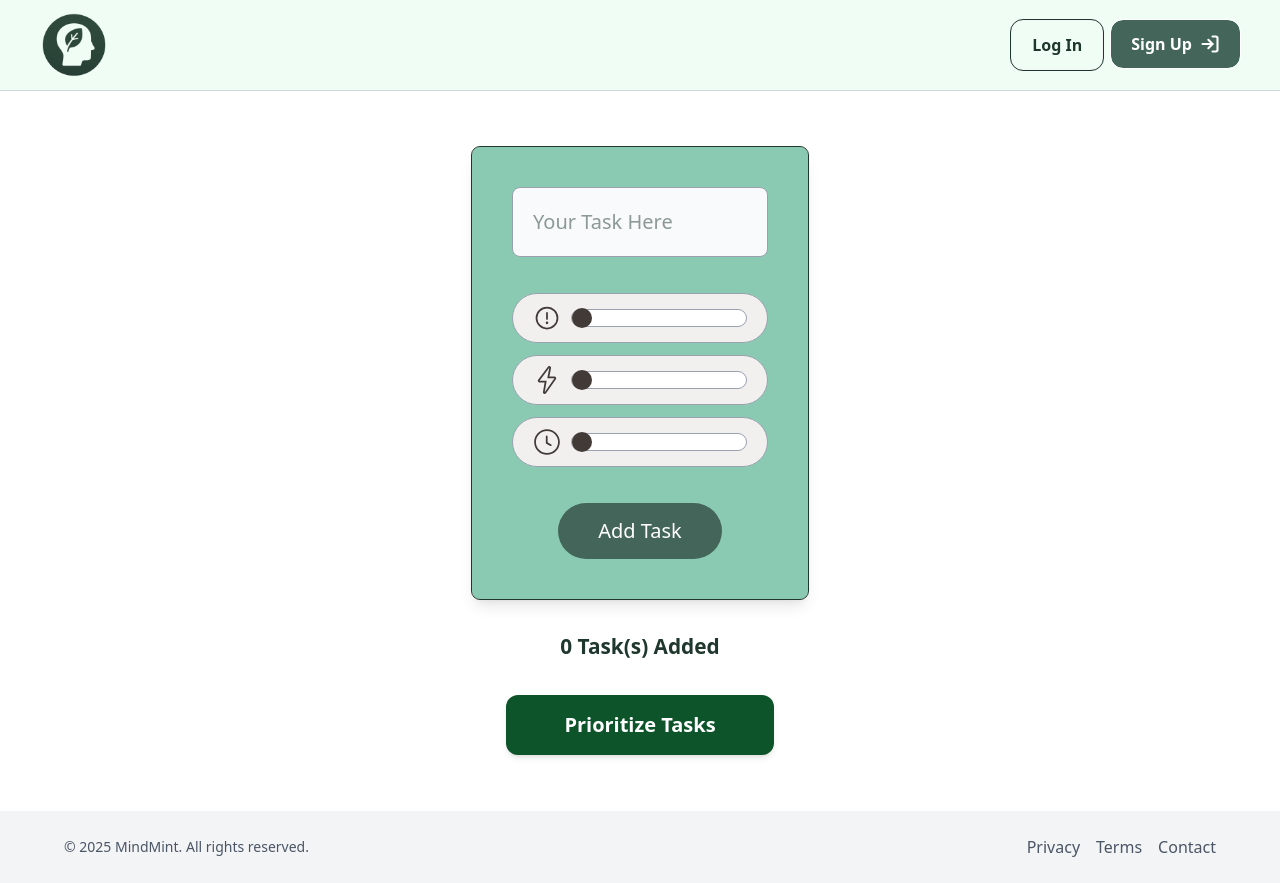
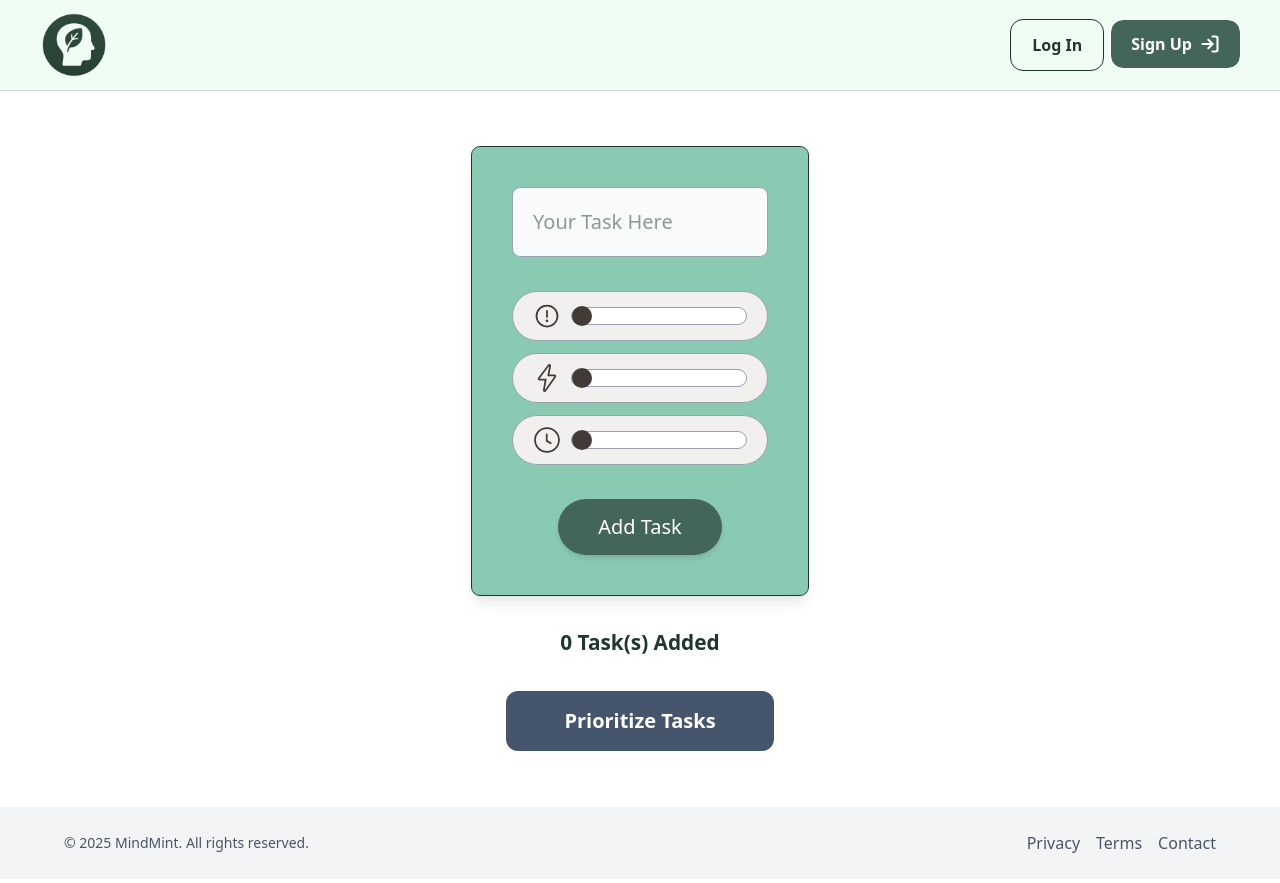
Before and after one commit to nazeeha-kb/CS50x-final-project, a React (Vite) app in the folder client/: page /dashboard in a window 1280 px wide. Built offline with nearby package versions, Linux system fonts and the light colour scheme.

Commit message:
Add validation for taskName input

```diff
--- a/client/src/pages/Dashboard/Card.jsx
+++ b/client/src/pages/Dashboard/Card.jsx
@@ -19,6 +19,7 @@ const Card = ({ onTaskNumChange }) => {
     time: 10,
     energy: 10,
   });
+  const [errorMessage, setErrorMessage] = useState("");
 
   // Creating New Task
   const handleSubmit = async (event) => {
@@ -26,6 +27,7 @@ const Card = ({ onTaskNumChange }) => {
     event.preventDefault();
     try {
       // if not initialized axios then -> axios.post("full url")
+
       const new_task = await api.post("/tasks", inputTask);
 
       // resetting form after submission
@@ -36,24 +38,44 @@ const Card = ({ onTaskNumChange }) => {
         energy: 10,
       });
 
+      // setting error message as empty
+      setErrorMessage("");
+
       console.log(new_task);
-      alert("Task added Successfully!");
+      console.log("Task added Successfully!");
 
       //Fetching tasks again - to get number of tasks
       const res = await api.get("/tasks");
       // this updates "dashboard"'s useState TaskNum
       onTaskNumChange(res?.data?.length);
     } catch (err) {
-      console.log(err);
+      // Validation - checking for required fields:
+
+      // getting the specific error
+      const error = err?.response?.data;
+      // status code
+      const status = err?.response?.status;
+
+      // alerting the user
+      if (
+        status == 400 &&
+        error?.field == "taskName" &&
+        error?.code == "REQUIRED"
+      ) {
+        setErrorMessage("Please Enter Task Name");
+      }
     }
   };
 
   return (
     <div className="outline-1 lg:px-10 px-8 py-10 bg-teal-green flex flex-col items-center justify-center w-[clamp(18rem,16.909rem+5.45vw,21rem)] rounded-lg shadow-lg">
       <form
-        className="flex flex-col items-center justify-center w-full gap-9"
+        className={`flex flex-col items-center justify-center w-full ${
+          errorMessage ? "gap-7" : "gap-8.5"
+        } `}
         onSubmit={handleSubmit}
       >
+        <div>
           {/* Add Task field */}
           <input
             type="text"
@@ -64,10 +86,18 @@ const Card = ({ onTaskNumChange }) => {
             className="bg-gray-50 rounded-lg p-5 placeholder:text-[1.1rem] w-full placeholder:lg:text-xl border-[0.6px] border-gray-400 focus:outline-none lg:text-xl"
             autoFocus
             autoComplete="off"
+            required
+            // required
             onChange={(e) =>
               setInputTask({ ...inputTask, taskName: e.target.value })
             }
           />
+          {errorMessage && (
+            <small className="text-red-600 pl-2 text-[0.9rem]">
+              {errorMessage}
+            </small>
+          )}
+        </div>
         {/* Sliders */}
         <div className="flex flex-col gap-3 w-full">
           {/* Urgency slider */}
@@ -118,10 +148,7 @@ const Card = ({ onTaskNumChange }) => {
         </div>
 
         {/* Add task button */}
-        <button
-          // onClick={createTask}
-          className="bg-slate-green hover:bg-slate-green-800 cursor-pointer rounded-full lg:px-10 px-10 py-3.5 lg:text-xl text-white"
-        >
+        <button className="bg-slate-green hover:bg-slate-green-800 cursor-pointer rounded-full lg:px-10 px-10 py-3.5 lg:text-xl text-white shadow-md hover:shadow-lg active:shadow-inner">
           Add Task
         </button>
       </form>
--- a/client/src/pages/Dashboard/Dashboard.jsx
+++ b/client/src/pages/Dashboard/Dashboard.jsx
@@ -1,10 +1,18 @@
 import { Link } from "react-router-dom";
 import Card from "./Card";
-import { useState } from "react";
-
+import { useEffect, useState } from "react";
 
 const Dashboard = () => {
-  const [taskNum, setTaskNum] = useState(0)
+  const [taskNum, setTaskNum] = useState(0);
+  const [canClick, setCanClick] = useState(false);
+
+  useEffect(() => {
+    if (taskNum > 0) {
+      setCanClick(true);
+    } else {
+      setCanClick(false);
+    }
+  }, [taskNum]);
 
   return (
     <div className="flex flex-col items-center justify-center my-14">
@@ -16,16 +24,17 @@ const Dashboard = () => {
       </h1>
       {/* redirects to taks page */}
       <Link
-        to="/tasks"
-        className="bg-green-900 text-white py-4 px-10 rounded-xl
-        text-center transition transform hover:scale-105 shadow-md font-semibold
-        cursor-pointer w-[80%] lg:text-xl"
+        to={canClick ? "/tasks" : "#"}
+        onClick={(e) => !canClick && e.preventDefault()} //blocks click if not ready
+        className={` text-white py-4 px-10 rounded-xl
+        text-center  font-semibold
+         w-[80%] lg:text-xl ${
+           canClick
+             ? "bg-green-900 shadow-md cursor-pointer transition transform hover:scale-105"
+             : "bg-slate-600 cursor-auto"
+         }`}
       >
-        {/* <button */}
-        {/* type="submit" */}
-        {/* > */}
         Prioritize Tasks
-        {/* </button> */}
       </Link>
     </div>
   );
```
Lines whose indentation alone changed are shown as unchanged.
